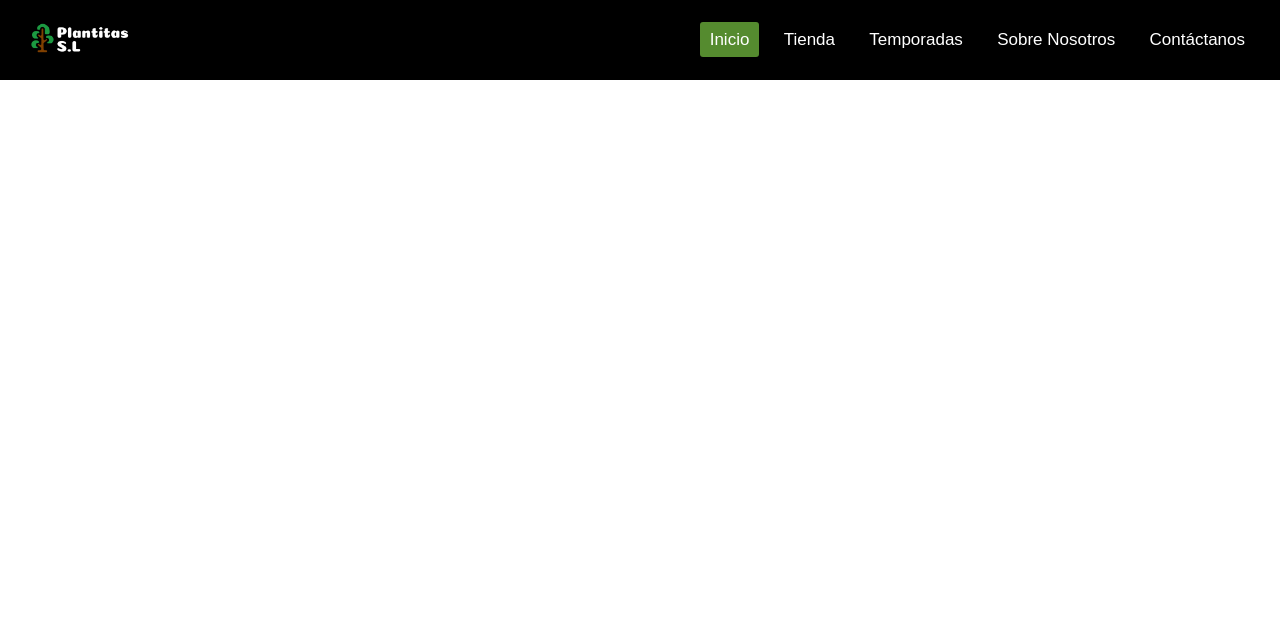
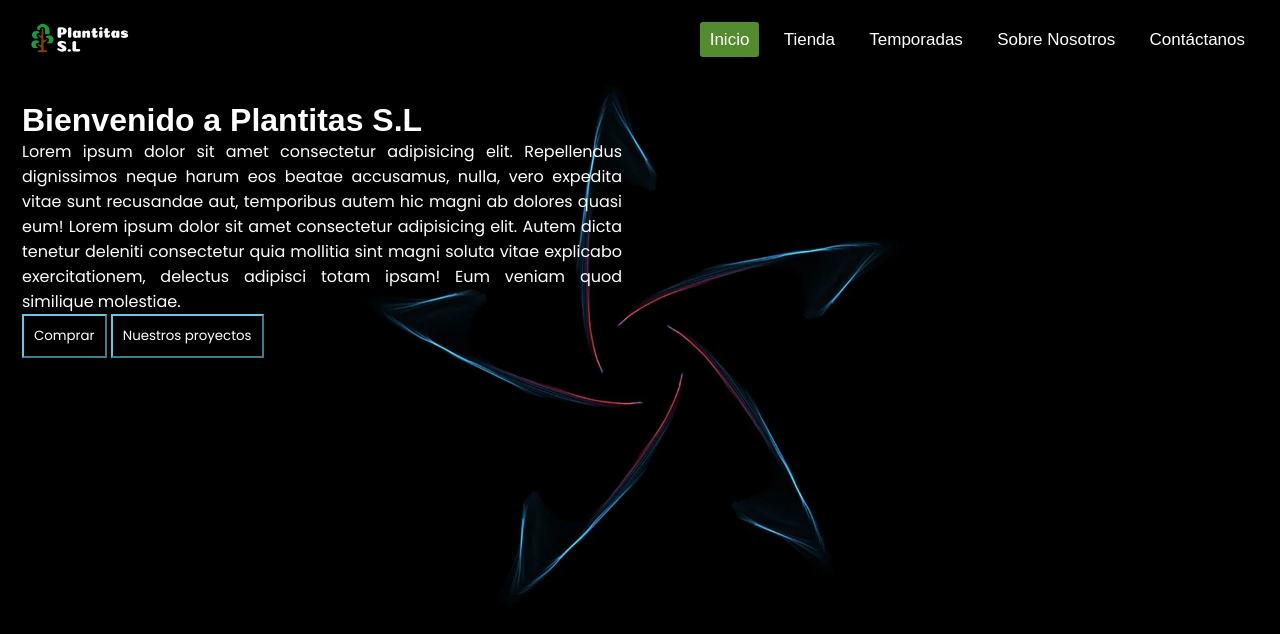
Before and after one commit to raul-heredia/M09UF1A101, a plain HTML site: page index.html in a window 1280 px wide. Drawn offline with Linux system fonts and the light colour scheme; a web font is replaced by a local one.

Commit message:
Landing page

```diff
--- a/index.html
+++ b/index.html
@@ -11,7 +11,7 @@
     <title>Document</title>
 </head>
 
-<body>
+<body id="landing">
     <nav>
         <input type="checkbox" id="check">
         <label for="check" class="hamburguer-btn">
@@ -27,7 +27,16 @@
         </ul>
     </nav>
 
-
+    <div id="landing-content">
+        <h1>Bienvenido a Plantitas S.L</h1>
+        <p>Lorem ipsum dolor sit amet consectetur adipisicing elit. Repellendus dignissimos neque harum eos beatae
+            accusamus, nulla, vero expedita vitae sunt recusandae aut, temporibus autem hic magni ab dolores quasi eum!
+            Lorem ipsum dolor sit amet consectetur adipisicing elit. Autem dicta tenetur deleniti consectetur quia
+            mollitia sint magni soluta vitae explicabo exercitationem, delectus adipisci totam ipsam! Eum veniam quod
+            similique molestiae.</p>
+        <button id="landing-button">Comprar</button>
+        <button id="landing-button">Nuestros proyectos</button>
+    </div>
 </body>
 
 </html>
--- a/style/style.css
+++ b/style/style.css
@@ -8,6 +8,30 @@
     text-decoration: none;
     box-sizing: border-box;
     font-family: "Poppins", sans-serif;
+}
+
+body#landing{
+    background-image: url("../img/background.png");
+    background-color: #000000;
+    background-repeat: no-repeat;
+    background-size: cover;
+    color: white;
+}
+
+#landing-content{
+    margin: 22px;
+    width: 600px;
+    text-align: justify;
+}
+#landing-content h1{
+    font-family: "Coiny", sans-serif !important;
+}
+
+#landing-button{
+    padding: 10px;
+    background-color: #000000;
+    border-color: #69c8de;
+    color: white;
 }
 
 /*NavBar*/
@@ -151,5 +175,4 @@ input[type=submit]:hover, input[type=reset]:hover {
     margin: 20px 15%;
     border-radius: 1em;
     background-color: #cecece;
-    padding: 20px;
-}
+    padding: 20px;}
--- a/style/tienda.css
+++ b/style/tienda.css
@@ -70,6 +70,7 @@
     padding: 10px 10px 10px 10px;
     width: 160px;
     height: 160px;
+    z-index: -1;
 }
 
 .tienda-p {
```
Also changed, not shown: img/background.png (added), img/beti.png (deleted).
